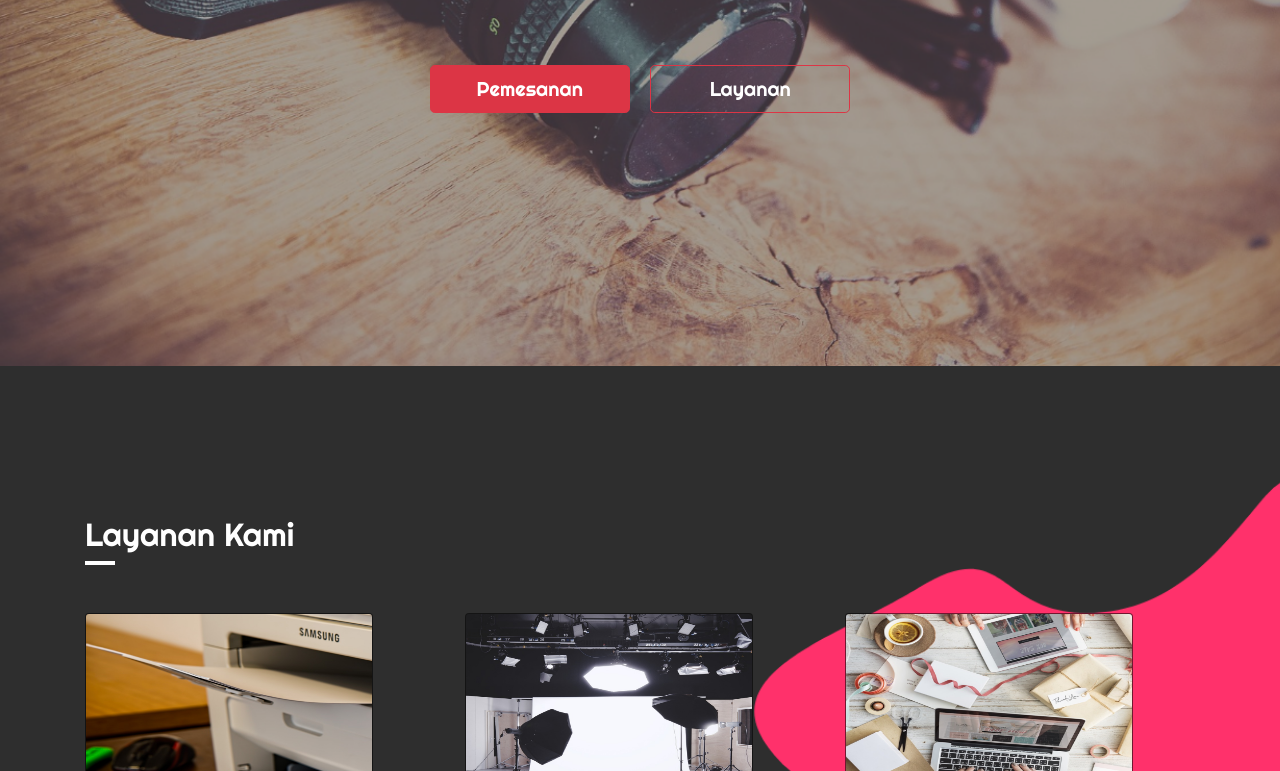
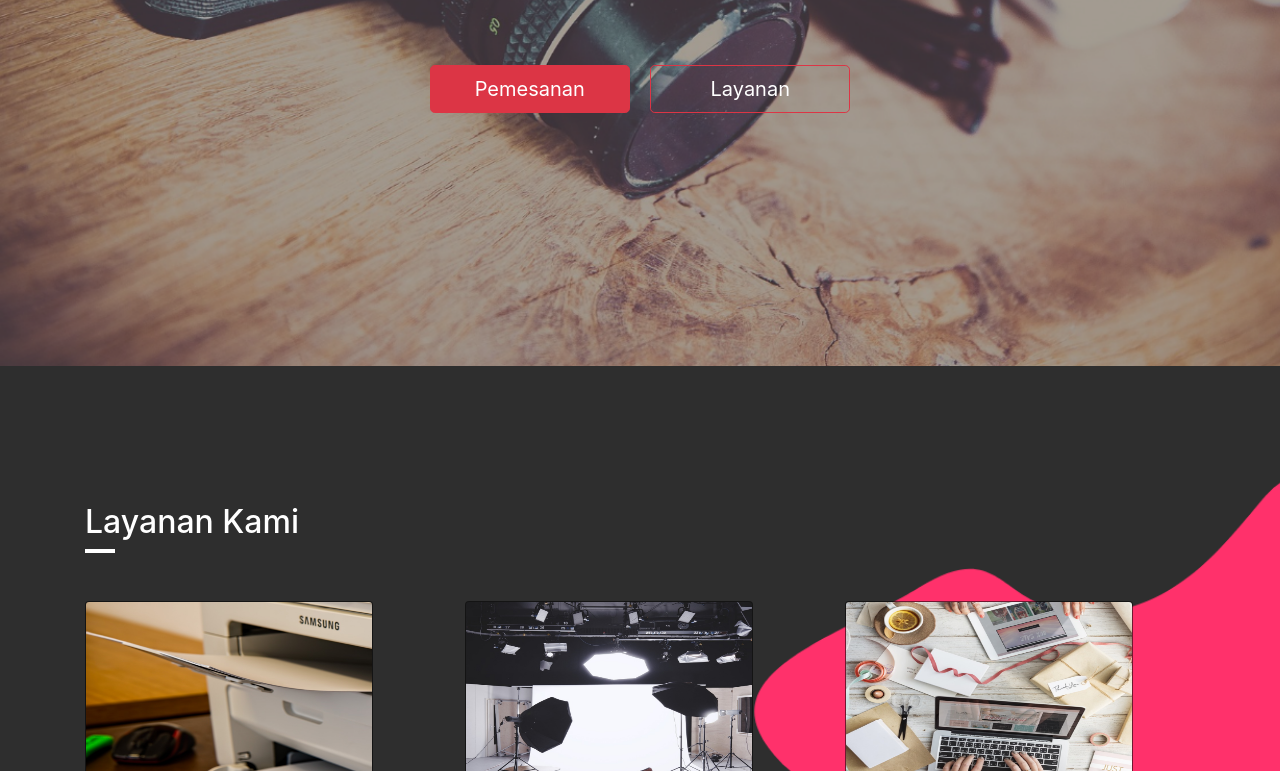
Before and after one commit to Drzaln/garismedia, a plain HTML site: page index.html in a window 1280 px wide. Shown: the part 490-1261 px from the top of the page. Drawn offline with Linux system fonts and the light colour scheme.

Commit message:
ganti font

```diff
--- a/css/garismedia.css
+++ b/css/garismedia.css
@@ -3,7 +3,7 @@ html {
   }
 
 body {
-    font-family: 'Righteous', cursive;
+    @font-face { font-family: SanFrancisco; src: url('SanFranciscoFont/SanFranciscoDisplay-Regular.otf'); }
 }
 
 h1 {
--- a/index.html
+++ b/index.html
@@ -15,9 +15,8 @@
     <link rel="stylesheet" href="css/garismedia.css">
     <link rel="stylesheet" href="vendor/animate/animate.min.css">
     <link rel="stylesheet" href="vendor/fullpage/fullpage.css">
-    <link href="https://fonts.googleapis.com/css?family=Righteous" rel="stylesheet">
+    <!--<link href="https://fonts.googleapis.com/css?family=Righteous" rel="stylesheet">-->
     <link rel="stylesheet" href="https://use.fontawesome.com/releases/v5.5.0/css/all.css">
-
   </head>
 
   <body>
```
